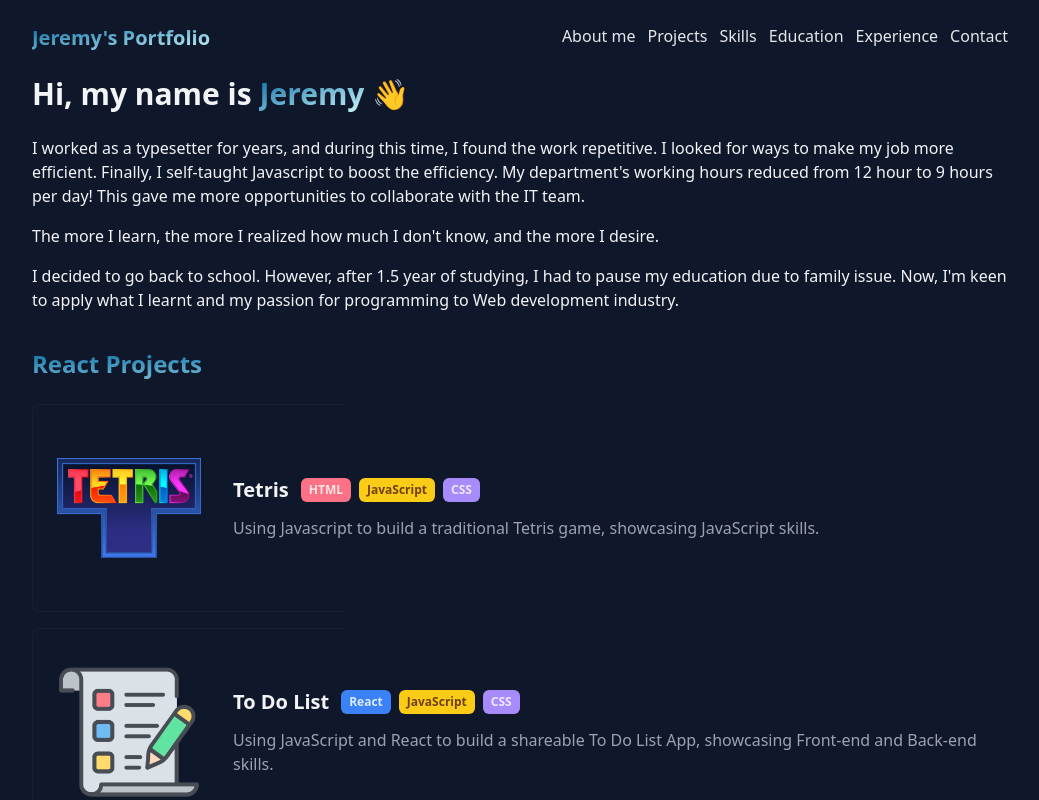
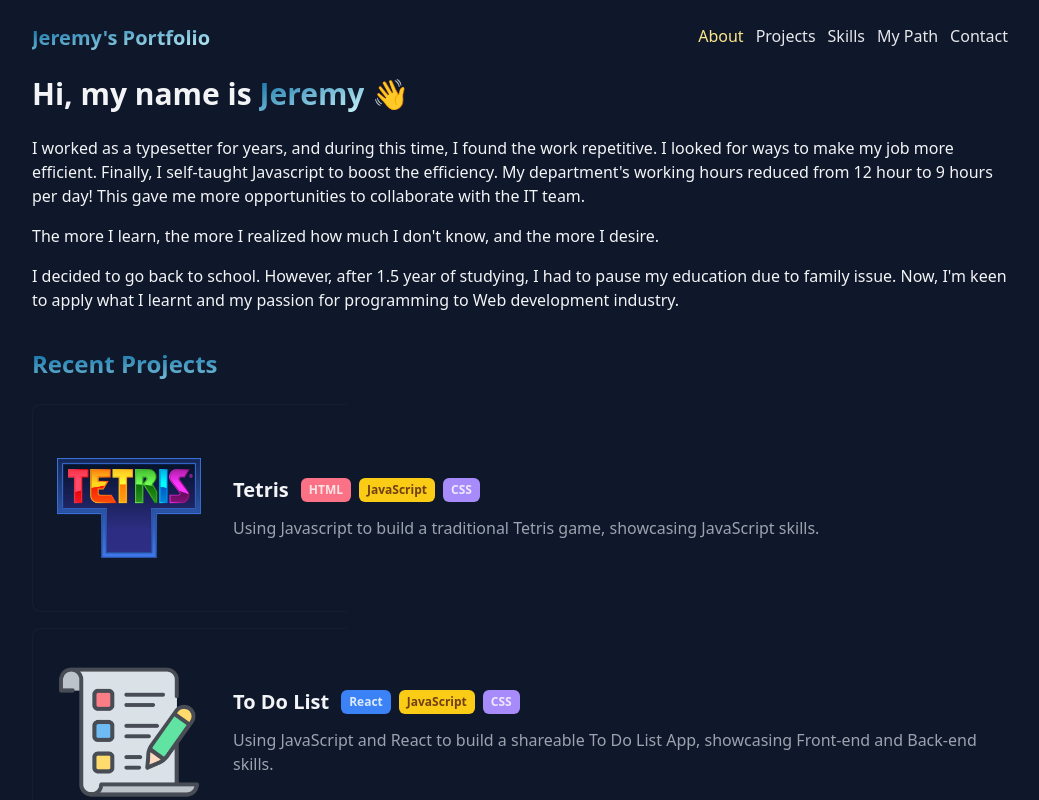
Before and after one commit to jeremyf2020/portfolio, a React (Create React App) app: page / in a window 1280 px wide. Shown: the top 800 px of the page, without its empty margins (120-1159 px from the left). Built offline with nearby package versions, Linux system fonts and the light colour scheme.

Commit message:
update nav: active when scrolling

```diff
--- a/src/App.tsx
+++ b/src/App.tsx
@@ -1,3 +1,4 @@
+import { useEffect, useState } from "react";
 import About from "./layouts/About";
 import Contact from "./layouts/Contact";
 import NavBar from "./layouts/NavBar";
--- a/src/layouts/About.tsx
+++ b/src/layouts/About.tsx
@@ -1,7 +1,7 @@
 export default function About() {
   return (
-    <div>
-      <div className="flex flex-col items-center gap-x-24 ">
+    <section id="about">
+      <div className="flex flex-col items-center  ">
         <div>
           <p className="text-3xl font-bold mb-6">
             Hi, my name is{" "}
@@ -33,6 +33,6 @@ export default function About() {
           </p>
         </div>
       </div>
-    </div>
+    </section>
   );
 }
--- a/src/layouts/Contact.tsx
+++ b/src/layouts/Contact.tsx
@@ -1,6 +1,6 @@
 export default function Contact() {
   return (
-    <>
+    <section id="contact">
       <h1 className="mb-6 text-2xl font-bold">
         Contact{" "}
         <span className="bg-gradient-to-br from-sky-700 to-cyan-100 bg-clip-text text-transparent">
@@ -23,6 +23,6 @@ export default function Contact() {
         </span>
       </button>
       <div className="h-10" />
-    </>
+    </section>
   );
 }
--- a/src/layouts/NavBar.tsx
+++ b/src/layouts/NavBar.tsx
@@ -1,20 +1,78 @@
+import { useEffect, useState } from "react";
+
 export default function NavBar() {
+  const [activeSection, setActiveSection] = useState<string>("about");
+
+  const handleScroll = (): void => {
+    const sections = document.querySelectorAll<HTMLElement>("section");
+    let currentSection = "";
+
+    if (window.scrollY > 1800) {
+      setActiveSection("contact");
+      return;
+    }
+
+    sections.forEach((section) => {
+      const sectionTop = section.offsetTop;
+      if (window.scrollY >= sectionTop - 84) {
+        currentSection = section.getAttribute("id") || "";
+      }
+    });
+    setActiveSection(currentSection);
+  };
+
+  useEffect(() => {
+    window.addEventListener("scroll", handleScroll);
+    return () => {
+      window.removeEventListener("scroll", handleScroll);
+    };
+  }, []);
+
   return (
     <div className="sticky top-0 w-full mx-auto z-10">
       <div className="py-6 flex justify-between bg-slate-900">
         <div
-          className="flex items-center bg-gradient-to-br from-sky-700 to-cyan-100
-            bg-clip-text text-xl font-bold text-transparent "
+          className="hidden sm:flex items-center bg-gradient-to-br from-sky-700 to-cyan-100
+            bg-clip-text text-xl font-bold text-transparent"
         >
           <div>Jeremy's Portfolio</div>
         </div>
         <ul className="flex gap-x-3 font-medium text-gray-200">
-          <li className="hover:text-amber-200 cursor-pointer">About me</li>
-          <li className="hover:text-amber-200 cursor-pointer">Projects</li>
-          <li className="hover:text-amber-200 cursor-pointer">Skills</li>
-          <li className="hover:text-amber-200 cursor-pointer">Education</li>
-          <li className="hover:text-amber-200 cursor-pointer">Experience</li>
-          <li className="hover:text-amber-200 cursor-pointer">Contact</li>
+          <li
+            className={`hover:text-amber-200 cursor-pointer ${
+              activeSection === "about" ? "text-amber-200" : ""
+            }`}
+          >
+            <a href="#about">About</a>
+          </li>
+          <li
+            className={`hover:text-amber-200 cursor-pointer ${
+              activeSection === "projects" ? "text-amber-200" : ""
+            }`}
+          >
+            <a href="#projects">Projects</a>
+          </li>
+          <li
+            className={`hover:text-amber-200 cursor-pointer ${
+              activeSection === "skills" ? "text-amber-200" : ""
+            }`}
+          >
+            <a href="#skills">Skills</a>
+          </li>
+          <li
+            className={`hover:text-amber-200 cursor-pointer ${
+              activeSection === "timeline" ? "text-amber-200" : ""
+            }`}
+          >
+            <a href="#timeline">My Path</a>
+          </li>
+          <li
+            className={`hover:text-amber-200 cursor-pointer ${
+              activeSection === "contact" ? "text-amber-200" : ""
+            }`}
+          >
+            <a href="#contact">Contact</a>
+          </li>
         </ul>
       </div>
     </div>
--- a/src/layouts/Projects.tsx
+++ b/src/layouts/Projects.tsx
@@ -5,9 +5,9 @@ import { handleMouseMove } from "../functions/handMouseMove";
 
 export default function Projects() {
   return (
-    <>
+    <section id="projects">
       <h1 className="mb-6 text-2xl font-bold bg-gradient-to-br from-sky-700 to-cyan-100 bg-clip-text text-transparent mt-5">
-        React Projects
+        Recent Projects
       </h1>
 
       <div className="z-4 relative mb-4">
@@ -113,6 +113,6 @@ export default function Projects() {
           </div>
         </div>
       </div>
-    </>
+    </section>
   );
 }
--- a/src/layouts/Skills.tsx
+++ b/src/layouts/Skills.tsx
@@ -4,7 +4,7 @@ import { ReactComponent as GameSVG } from "../assets/game.svg";
 import { handleMouseMove } from "../functions/handMouseMove";
 export default function Skills() {
   return (
-    <>
+    <section id="skills">
       <h1 className="mb-6 text-2xl font-bold bg-gradient-to-br from-sky-700 to-cyan-100 bg-clip-text text-transparent mt-5">
         Skills
       </h1>
@@ -102,6 +102,6 @@ export default function Skills() {
           </div>
         </div>
       </div>
-    </>
+    </section>
   );
 }
--- a/src/layouts/Timeline.tsx
+++ b/src/layouts/Timeline.tsx
@@ -1,6 +1,6 @@
 export default function Timeline() {
   return (
-    <div className="mb-10">
+    <section id="timeline" className="mb-10">
       <h1 className="mb-6 text-2xl font-bold bg-gradient-to-br from-sky-700 to-cyan-100 bg-clip-text text-transparent mt-5">
         Experience
       </h1>
@@ -131,6 +131,6 @@ export default function Timeline() {
           </div>
         </div>
       </div>
-    </div>
+    </section>
   );
 }
```
Also changed, not shown: 1 other file (tests, documents, lock files or other folders).
